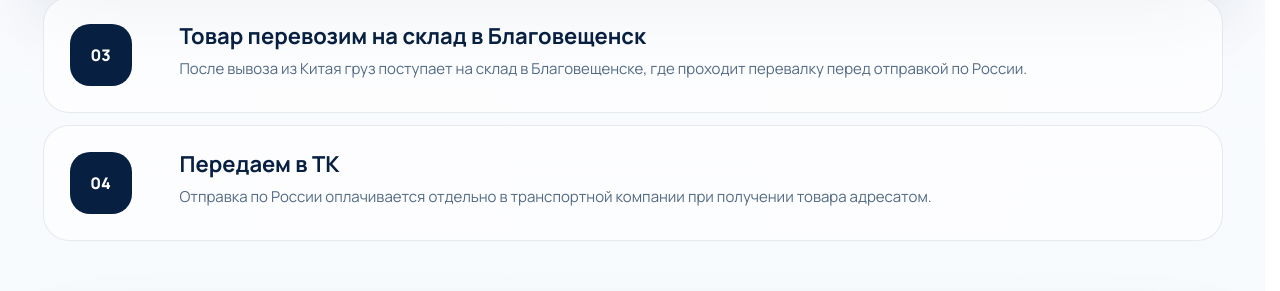
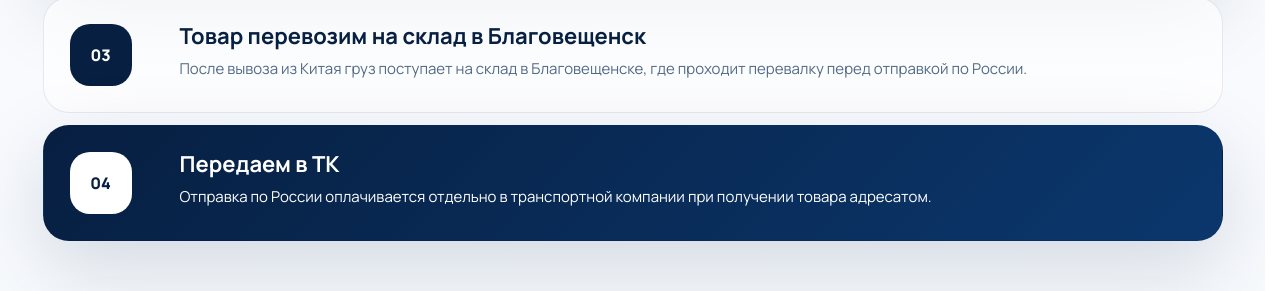
Before and after one commit to Petrbrok/cargo1717, a plain HTML site: page index.html in a window 1280 px wide. Shown: the part 1817-2108 px from the top of the page. Drawn offline with Linux system fonts and the light colour scheme; a web font is replaced by a local one.

Commit message:
Match fourth step color to featured

```diff
--- a/index.html
+++ b/index.html
@@ -178,7 +178,7 @@
               <p>После вывоза из Китая груз поступает на склад в Благовещенске, где проходит перевалку перед отправкой по России.</p>
             </div>
           </article>
-          <article class="timeline-item">
+          <article class="timeline-item featured">
             <div class="step-number">04</div>
             <div>
               <h3>Передаем в ТК</h3>
```
